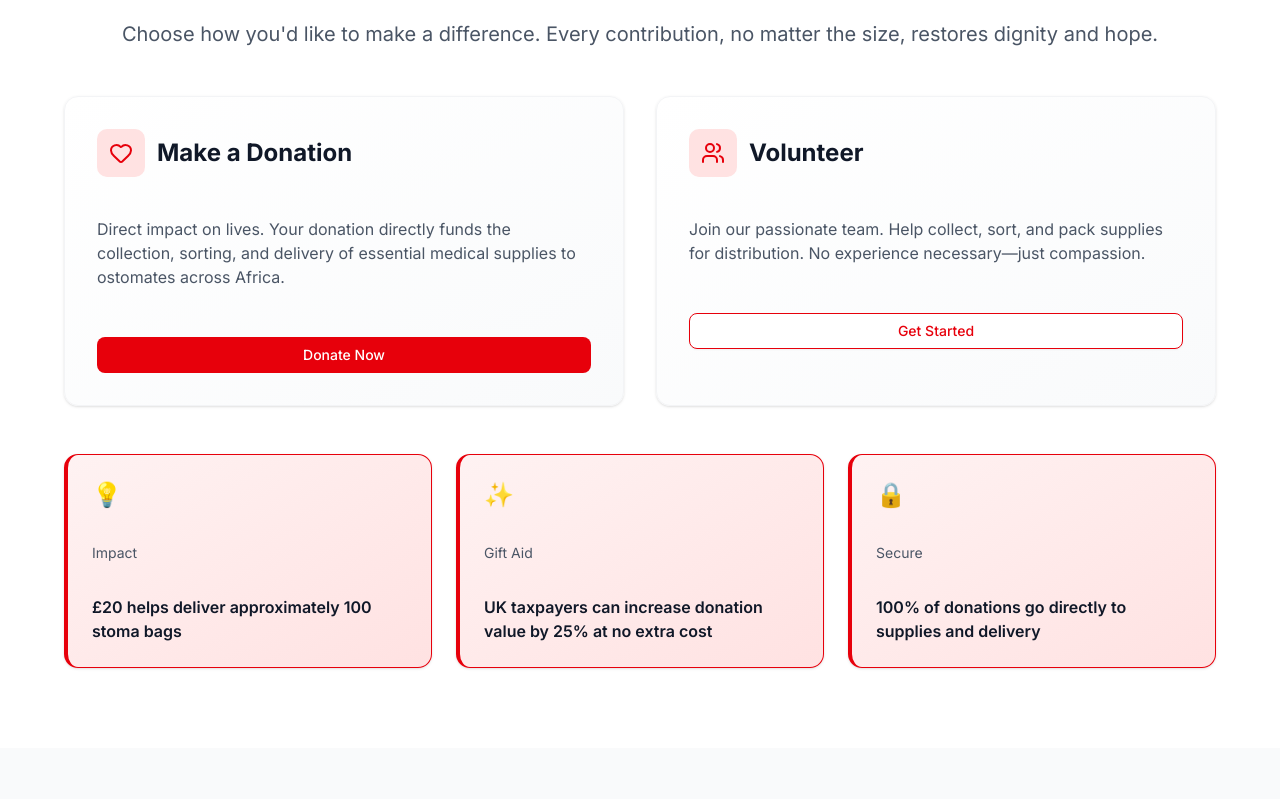
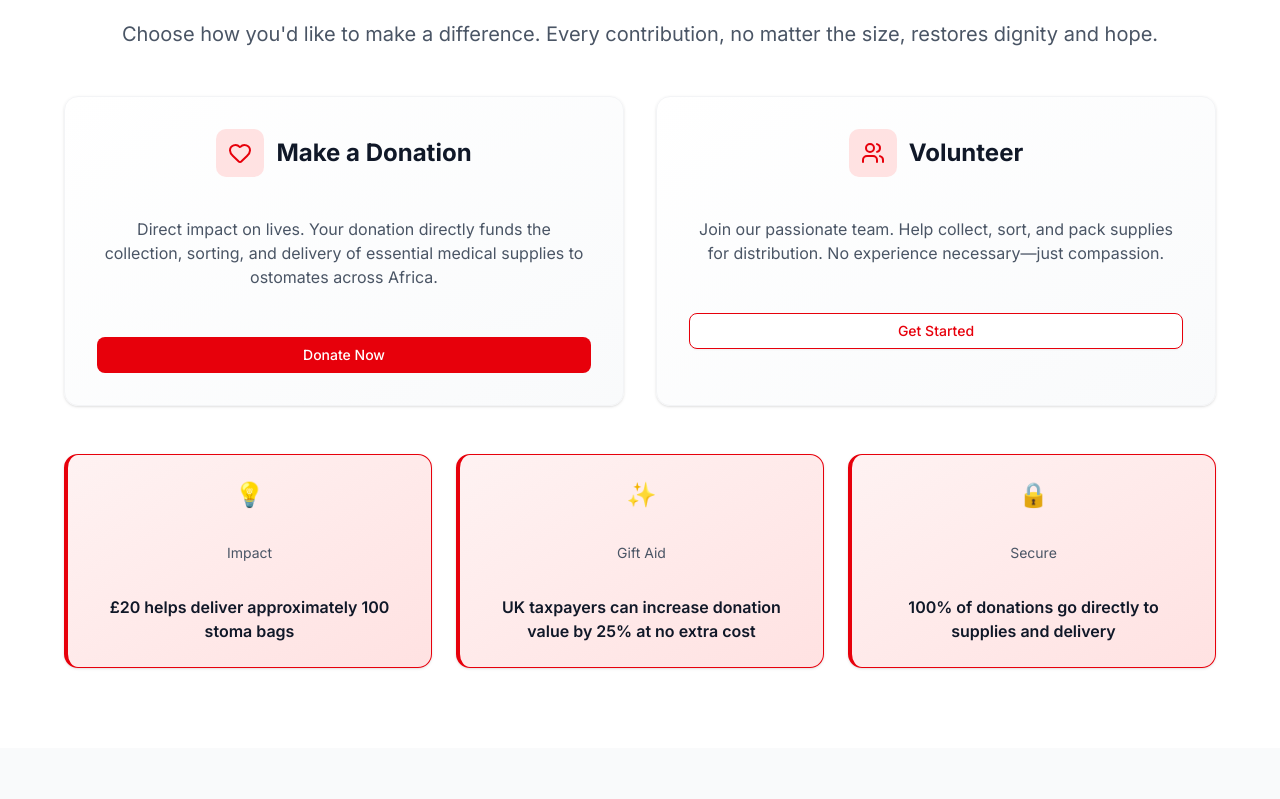
Before and after one commit to Halfpro6119/TestF2A, a Next.js app: page / in a window 1280 px wide. Shown: the part 2721-3520 px from the top of the page. Built offline with nearby package versions, Linux system fonts and the light colour scheme.

Commit message:
Center align icons in Get In Touch section

```diff
--- a/app/page.tsx
+++ b/app/page.tsx
@@ -360,7 +360,7 @@ export default function Home() {
           <div className="grid md:grid-cols-2 gap-8 mb-12">
             {/* Donate Card */}
             <Card className="p-8 hover:shadow-lg transition-all duration-300 transform hover:scale-102 hover:-translate-y-1 bg-gradient-to-br from-white to-gray-50 border border-gray-100 hover:border-red-200 group cursor-pointer">
-              <div className="flex items-center gap-3 mb-4 transition-all duration-300">
+              <div className="flex items-center gap-3 mb-4 transition-all duration-300 justify-center">
                 <div className="w-12 h-12 bg-red-100 rounded-lg flex items-center justify-center transition-all duration-300 group-hover:bg-red-600">
                   <Heart className="w-6 h-6 text-red-600 transition-colors duration-300 group-hover:text-white" />
                 </div>
@@ -368,7 +368,7 @@ export default function Home() {
                   Make a Donation
                 </h4>
               </div>
-              <p className="text-gray-600 mb-6 transition-colors duration-300 group-hover:text-gray-900">
+              <p className="text-gray-600 mb-6 transition-colors duration-300 group-hover:text-gray-900 text-center">
                 Direct impact on lives. Your donation directly funds the
                 collection, sorting, and delivery of essential medical supplies
                 to ostomates across Africa.
@@ -380,7 +380,7 @@ export default function Home() {
 
             {/* Volunteer Card */}
             <Card className="p-8 hover:shadow-lg transition-all duration-300 transform hover:scale-102 hover:-translate-y-1 bg-gradient-to-br from-white to-gray-50 border border-gray-100 hover:border-red-200 group cursor-pointer">
-              <div className="flex items-center gap-3 mb-4 transition-all duration-300">
+              <div className="flex items-center gap-3 mb-4 transition-all duration-300 justify-center">
                 <div className="w-12 h-12 bg-red-100 rounded-lg flex items-center justify-center transition-all duration-300 group-hover:bg-red-600">
                   <Users className="w-6 h-6 text-red-600 transition-colors duration-300 group-hover:text-white" />
                 </div>
@@ -388,7 +388,7 @@ export default function Home() {
                   Volunteer
                 </h4>
               </div>
-              <p className="text-gray-600 mb-6 transition-colors duration-300 group-hover:text-gray-900">
+              <p className="text-gray-600 mb-6 transition-colors duration-300 group-hover:text-gray-900 text-center">
                 Join our passionate team. Help collect, sort, and pack supplies
                 for distribution. No experience necessary—just compassion.
               </p>
@@ -424,13 +424,13 @@ export default function Home() {
                 key={idx}
                 className="p-6 bg-gradient-to-br from-red-50 to-red-100 border-l-4 border-red-600 hover:shadow-lg transition-all duration-300 transform hover:scale-102 hover:-translate-y-1 group cursor-pointer"
               >
-                <p className="text-2xl mb-2 transition-transform duration-300">
+                <p className="text-2xl mb-2 transition-transform duration-300 text-center">
                   {info.icon}
                 </p>
-                <p className="text-sm text-gray-600 mb-2 transition-colors duration-300 group-hover:text-gray-900">
+                <p className="text-sm text-gray-600 mb-2 transition-colors duration-300 group-hover:text-gray-900 text-center">
                   {info.title}
                 </p>
-                <p className="text-gray-900 font-semibold transition-colors duration-300 group-hover:text-red-700">
+                <p className="text-gray-900 font-semibold transition-colors duration-300 group-hover:text-red-700 text-center">
                   {info.desc}
                 </p>
               </Card>
@@ -474,7 +474,7 @@ export default function Home() {
                   key={idx}
                   className="p-8 text-center hover:shadow-lg transition-all duration-300 transform hover:scale-102 hover:-translate-y-1 bg-gradient-to-br from-white to-gray-50 border border-gray-100 hover:border-red-200 group cursor-pointer"
                 >
-                  <div className="transition-all duration-300 inline-block mb-4">
+                  <div className="transition-all duration-300 inline-block mb-4 flex justify-center w-full">
                     <Icon className="w-8 h-8 text-red-600 transition-colors duration-300 group-hover:text-red-700" />
                   </div>
                   <h4 className="text-lg font-bold text-gray-900 mb-2 transition-colors duration-300 group-hover:text-red-600">
```
